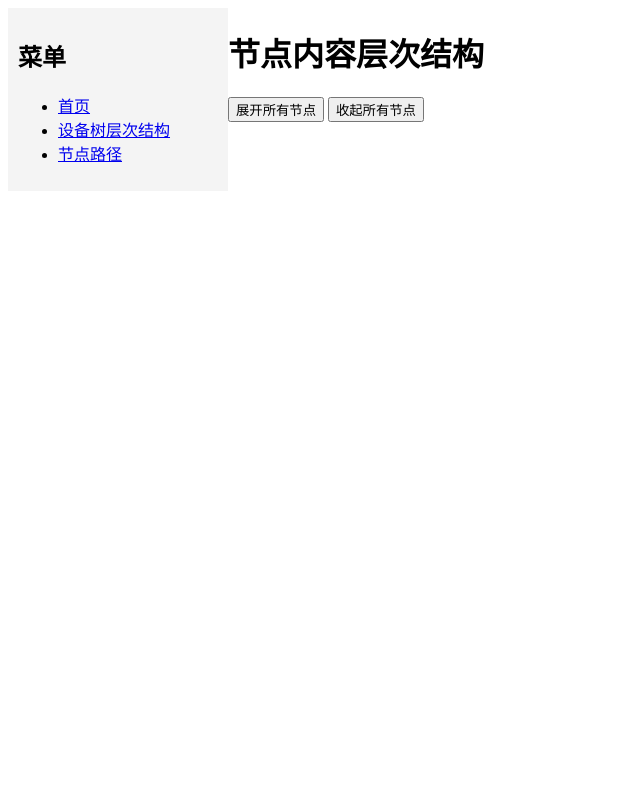
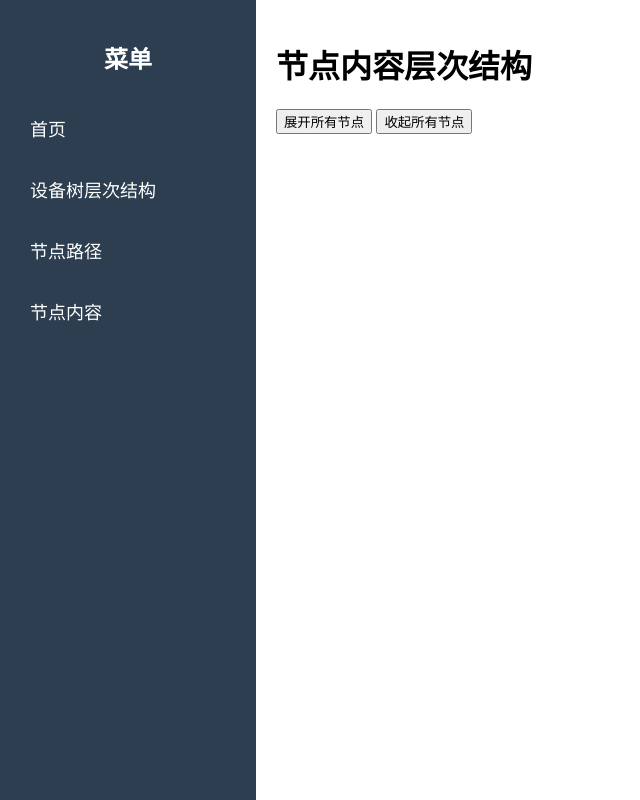
Before and after one commit to luoxiafeng/linux_kernel_all_info, a Flask app: page /content in a window 1280 px wide. Shown: the whole page, without its empty margins (0-640 px from the left). Run offline with Flask 3, Linux system fonts and the light colour scheme.

Commit message:
change style of menu

```diff
--- a/templates/base.html
+++ b/templates/base.html
@@ -3,41 +3,99 @@
 <head>
     <meta charset="UTF-8">
     <meta name="viewport" content="width=device-width, initial-scale=1.0">
-    <title>设备树层次结构</title>
+    <title>设备树管理工具</title>
     <style>
         body {
+            margin: 0;
+            font-family: Arial, sans-serif;
+            height: 100vh;
             display: flex;
+            flex-direction: row;
         }
+
         .sidebar {
-            width: 200px;
-            background: #f4f4f4;
-            padding: 10px;
+            width: 20%; /* 设置菜单栏宽度为20% */
+            background: #2c3e50;
+            color: white;
+            padding: 20px 15px;
+            height: 100vh;
+            position: fixed;
+            top: 0;
+            left: 0;
+            overflow-y: auto;
+            box-sizing: border-box;
         }
+
+        .sidebar h2 {
+            text-align: center;
+            font-size: 24px;
+            font-weight: bold;
+            margin-bottom: 30px;
+        }
+
+        .sidebar ul {
+            list-style-type: none;
+            padding: 0;
+            margin: 0;
+        }
+
+        .sidebar li {
+            margin: 15px 0;
+        }
+
+        .sidebar a {
+            color: white;
+            text-decoration: none;
+            font-size: 18px;
+            padding: 10px 15px;
+            display: block;
+            border-radius: 8px;
+            transition: background-color 0.3s ease;
+        }
+
+        .sidebar a:hover {
+            background-color: rgba(255, 255, 255, 0.2);
+        }
+
+        #device-tree {
+            margin-left: 20%; /* 右侧内容区域留出20%的宽度 */
+            padding: 20px;
+            flex-grow: 1;
+            overflow-y: auto;
+            width: 80%;
+            box-sizing: border-box;
+        }
+
+        /* 树形结构样式 */
+        ul, li {
+            margin: 0;
+            padding: 0;
+            list-style: none;
+        }
+
+        .children {
+            margin-left: 20px; /* 子节点左侧缩进 */
+            display: none;
+        }
+
         .node {
             cursor: pointer;
-            padding: 5px; /* 保留少量内边距 */
-            margin: 8px 0; /* 增大上下边距以避免重叠 */
-            text-shadow: 1px 1px 2px #aaa; /* 增加阴影效果 */
-            line-height: 1.6; /* 增加行间距 */
+            padding: 5px;
+            margin: 8px 0;
+            text-shadow: 1px 1px 2px #aaa;
+            line-height: 1.6;
         }
+
         .node:hover {
-            color: #007BFF; /* 鼠标悬停时改变文本颜色 */
+            color: #007BFF;
         }
-        .children {
+
+        .content {
+            display: none;
             margin-left: 20px;
-            display: none; /* 初始隐藏子节点 */
+            color: #555;
         }
     </style>
-    <script>
-        function toggleChildren(element) {
-            var children = element.nextElementSibling;
-            if (children.style.display === "block") {
-                children.style.display = "none"; // 收起子节点
-            } else {
-                children.style.display = "block"; // 展开子节点
-            }
-        }
-    </script>
 </head>
 <body>
     <div class="sidebar">
@@ -46,11 +104,10 @@
             <li><a href="{{ url_for('index') }}">首页</a></li>
             <li><a href="{{ url_for('hierarchy') }}">设备树层次结构</a></li>
             <li><a href="{{ url_for('node_paths') }}">节点路径</a></li>
-            <li><a href="{{ url_for('content') }}">节点内容</a></li> <!-- 新增的菜单项 -->
+            <li><a href="{{ url_for('content') }}">节点内容</a></li>
         </ul>
     </div>
     <div id="device-tree">
-        <h1>设备树层次结构</h1>
         {% block content %}{% endblock %}
     </div>
 </body>
--- a/templates/content.html
+++ b/templates/content.html
@@ -1,41 +1,52 @@
-<!DOCTYPE html>
-<html lang="en">
-<head>
-    <meta charset="UTF-8">
-    <meta name="viewport" content="width=device-width, initial-scale=1.0">
-    <title>节点内容层次结构</title>
-    <style>
-        body {
-            display: flex;
-        }
-        .sidebar {
-            width: 200px;
-            background: #f4f4f4;
-            padding: 10px;
-        }
-        .node {
-            cursor: pointer;
-            padding: 5px;
-            margin: 8px 0;
-            text-shadow: 1px 1px 2px #aaa;
-            line-height: 1.6;
-        }
-        .node:hover {
-            color: #007BFF;
-        }
-        .children {
-            margin-left: 20px;
-            display: none; /* 初始隐藏子节点 */
-        }
-        .content {
-            display: none; /* 初始隐藏节点内容 */
-            margin-left: 20px;
-            color: #555;
-        }
-        .control-buttons {
-            margin-bottom: 20px;
-        }
-    </style>
+{% extends 'base.html' %}
+
+{% block content %}
+<h1>节点内容层次结构</h1>
+
+<div class="control-buttons">
+    <button onclick="expandAll()">展开所有节点</button>
+    <button onclick="collapseAll()">收起所有节点</button>
+</div>
+
+<ul>
+    {% for node in root.children %}
+    <li>
+        <span class="node" onclick="toggleChildren(this)">{{ node.path }}</span>
+        <button onclick="toggleContent(this)">content</button>
+        <div class="content">
+            <p>{{ node.content }}</p>
+        </div>
+        <ul class="children">
+            {% for child in node.children %}
+            <li>
+                <span class="node" onclick="toggleChildren(this)">{{ child.path }}</span>
+                <button onclick="toggleContent(this)">content</button>
+                <div class="content">
+                    <p>{{ child.content }}</p>
+                </div>
+                <ul class="children">
+                    {% for grandchild in child.children %}
+                    <li>
+                        <span class="node" onclick="toggleChildren(this)">{{ grandchild.path }}</span>
+                        <button onclick="toggleContent(this)">content</button>
+                        <div class="content">
+                            <p>{{ grandchild.content }}</p>
+                        </div>
+                        <ul class="children">
+                            {% for greatgrandchild in grandchild.children %}
+                            <li>{{ greatgrandchild.path }}</li>
+                            {% endfor %}
+                        </ul>
+                    </li>
+                    {% endfor %}
+                </ul>
+            </li>
+            {% endfor %}
+        </ul>
+    </li>
+    {% endfor %}
+</ul>
+
 <script>
     function toggleChildren(element) {
         var children = element.nextElementSibling.nextElementSibling;
```
Also changed, not shown: other parts of templates/content.html (+0 -68 lines), templates/hierarchy.html (+6 -5 lines), templates/node_paths.html (+8 -17 lines). Lines whose indentation alone changed are shown as unchanged.
